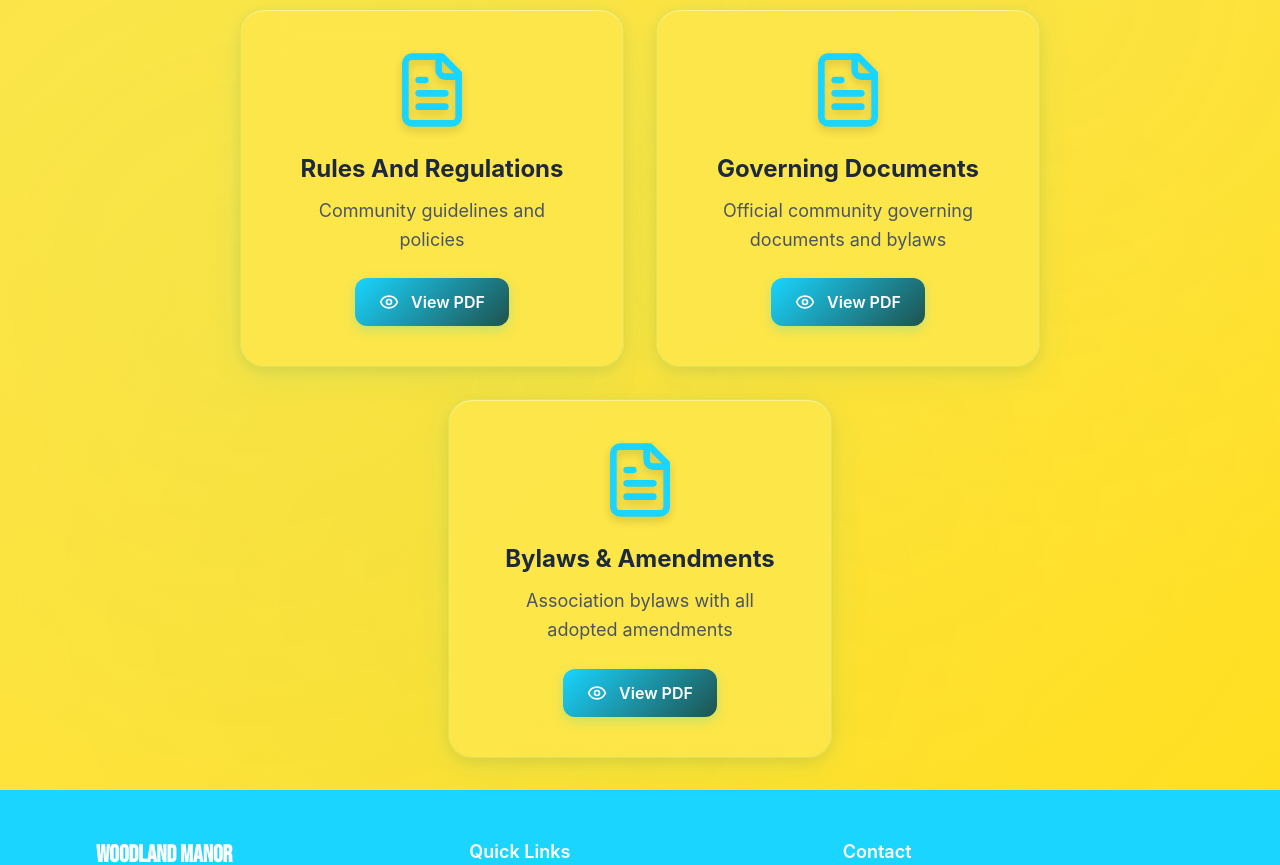
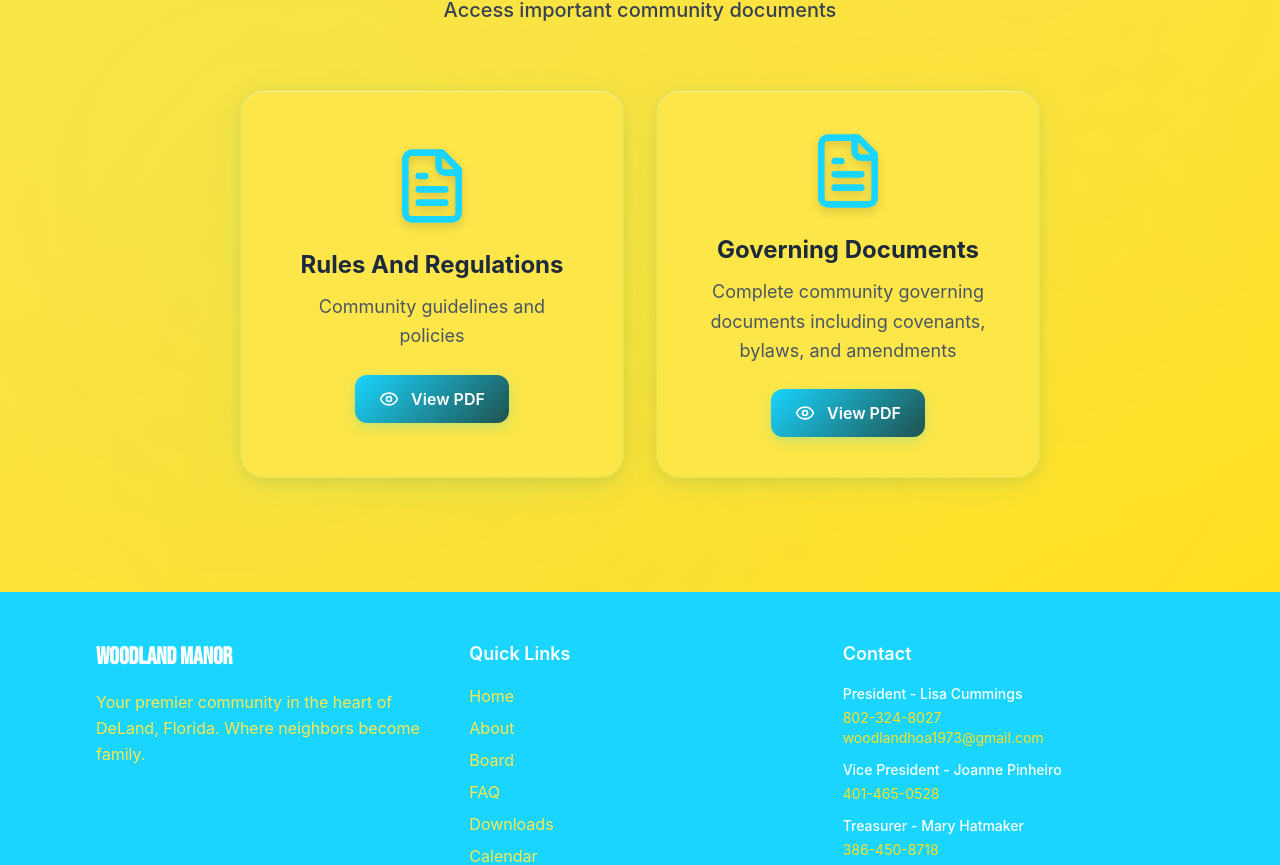
Before and after one commit to brennanhunter/woodland-manor, a Next.js app: page /downloads in a window 1280 px wide. Shown: the part 336-1201 px from the top of the page. Built offline with nearby package versions, Linux system fonts and the light colour scheme.

Commit message:
Uploaded Governing Documents.

```diff
--- a/src/components/Documents.tsx
+++ b/src/components/Documents.tsx
@@ -48,20 +48,20 @@ const Downloads: React.FC = () => {
 
         <div
           className="woodland-glass-card max-w-sm w-full min-h-80 grid place-content-center place-items-center text-center cursor-pointer transition-all duration-300 hover:-translate-y-2 hover:scale-105 hover:shadow-xl hover:shadow-woodland-primary/20 hover:border-woodland-primary/30 p-10"
-          onClick={() => handleViewPDF('GoverningDocuments.pdf')}
+          onClick={() => handleViewPDF('Covenants-merged.pdf')}
         >
           <FileText className="w-20 h-20 text-woodland-primary mb-6 drop-shadow-lg transition-all duration-300 hover:text-woodland-secondary hover:scale-110" />
           <h3 className="text-slate-800 text-2xl font-bold mb-3 capitalize leading-tight">
             Governing Documents
           </h3>
           <p className="text-gray-600 text-lg mb-6 leading-relaxed max-w-70">
-            Official community governing documents and bylaws
+            Complete community governing documents including covenants, bylaws, and amendments
           </p>
           <button
             className="woodland-btn-primary flex items-center gap-3 text-white hover:shadow-lg hover:-translate-y-1"
             onClick={(e) => {
               e.stopPropagation();
-              handleViewPDF('GoverningDocuments.pdf');
+              handleViewPDF('Covenants-merged.pdf');
             }}
           >
             <Eye className="w-5 h-5 transition-transform duration-300 hover:scale-110" />
@@ -69,28 +69,6 @@ const Downloads: React.FC = () => {
           </button>
         </div>
 
-        <div
-          className="woodland-glass-card max-w-sm w-full min-h-80 grid place-content-center place-items-center text-center cursor-pointer transition-all duration-300 hover:-translate-y-2 hover:scale-105 hover:shadow-xl hover:shadow-woodland-primary/20 hover:border-woodland-primary/30 p-10"
-          onClick={() => handleViewPDF('Woodland Mobile Home Association - Bylaws and Amendments.pdf')}
-        >
-          <FileText className="w-20 h-20 text-woodland-primary mb-6 drop-shadow-lg transition-all duration-300 hover:text-woodland-secondary hover:scale-110" />
-          <h3 className="text-slate-800 text-2xl font-bold mb-3 leading-tight">
-            Bylaws & Amendments
-          </h3>
-          <p className="text-gray-600 text-lg mb-6 leading-relaxed max-w-70">
-            Association bylaws with all adopted amendments
-          </p>
-          <button
-            className="woodland-btn-primary flex items-center gap-3 text-white hover:shadow-lg hover:-translate-y-1"
-            onClick={(e) => {
-              e.stopPropagation();
-              handleViewPDF('Woodland Mobile Home Association - Bylaws and Amendments.pdf');
-            }}
-          >
-            <Eye className="w-5 h-5 transition-transform duration-300 hover:scale-110" />
-            View PDF
-          </button>
-        </div>
       </div>
     </div>
   );
--- a/src/components/FAQ.tsx
+++ b/src/components/FAQ.tsx
@@ -185,7 +185,7 @@ const FAQ: React.FC = () => {
                       <p className="mb-4">{item.answer}</p>
                       <div className="flex flex-wrap gap-4">
                         <Link
-                          href="/documents/GoverningDocuments.pdf"
+                          href="/documents/Covenants-merged.pdf"
                           target="_blank"
                           rel="noopener noreferrer"
                           className="inline-flex items-center px-4 py-2 bg-woodland-primary text-white rounded-lg font-semibold transition-all duration-300 hover:bg-woodland-primary/80 hover:-translate-y-1"
@@ -199,14 +199,6 @@ const FAQ: React.FC = () => {
                           className="inline-flex items-center px-4 py-2 bg-white text-woodland-primary border border-woodland-primary/40 rounded-lg font-semibold transition-all duration-300 hover:bg-stone-100 hover:-translate-y-1"
                         >
                           📘 View Rules & Regulations
-                        </Link>
-                        <Link
-                          href="/documents/Woodland%20Mobile%20Home%20Association%20-%20Bylaws%20and%20Amendments.pdf"
-                          target="_blank"
-                          rel="noopener noreferrer"
-                          className="inline-flex items-center px-4 py-2 bg-white text-woodland-primary border border-woodland-primary/40 rounded-lg font-semibold transition-all duration-300 hover:bg-stone-100 hover:-translate-y-1"
-                        >
-                          🏛️ View Bylaws & Amendments
                         </Link>
                       </div>
                     </div>
```
Also changed, not shown: 1 other file (tests, documents, lock files or other folders).
